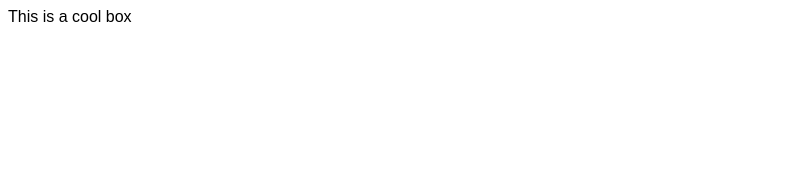
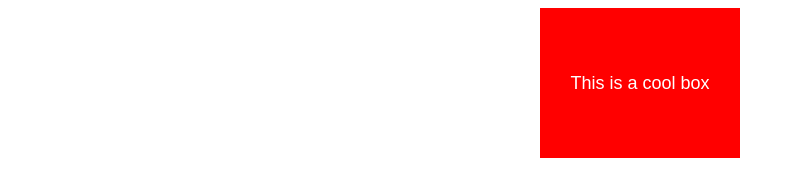
Before and after one commit to caleblandry1/INFT1206, a plain HTML site: page Assignment3/part2/index.html in a window 1280 px wide. Shown: the whole page, without its empty margins (0-791 px from the left). Drawn offline with Linux system fonts and the light colour scheme.

Commit message:
aligned all of the items and added some style

```diff
--- a/Assignment3/part2/index.html
+++ b/Assignment3/part2/index.html
@@ -12,7 +12,9 @@
     <title>Cool box</title>
     <link rel="stylesheet" type="text/css" href="style.css">
   </head>
-  <body>
-      <div>This is a cool box</div>
+  <body >
+      <div class="container">
+        <p1 class="box">This is a cool box</p1>
+      </div>
   </body>
 </html>
--- a/Assignment3/part2/style.css
+++ b/Assignment3/part2/style.css
@@ -3,3 +3,21 @@ html {
 }
 
 /* Your CSS below here */
+
+.container {
+  display: flex;
+  justify-content: center;
+}
+
+.box {
+  display: flex;
+  justify-content: center;
+  align-items: center;
+  width: 200px;
+  height: 150px;
+  /*I just looked up a converter for px to rem*/
+  font-size: 1.125rem;
+  color: white;
+  background-color: red;
+
+}
```
